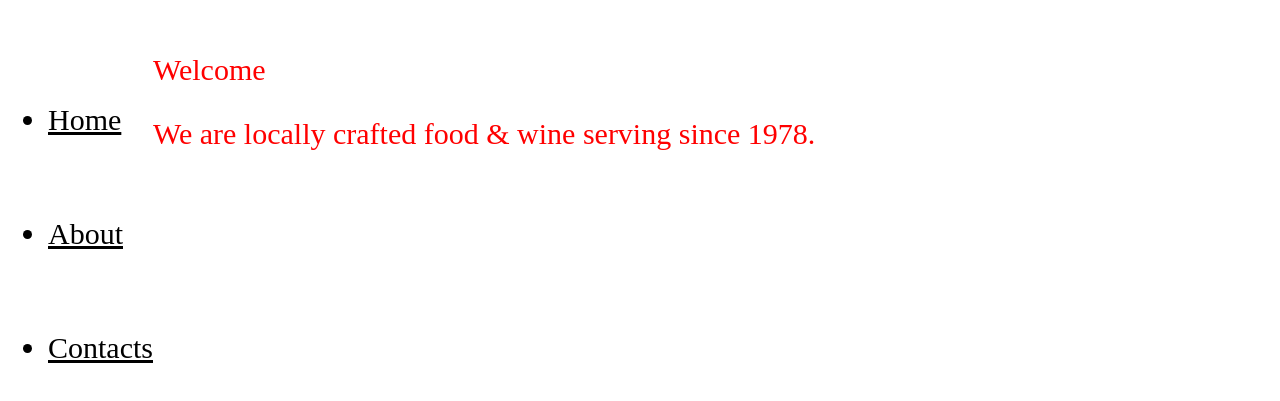
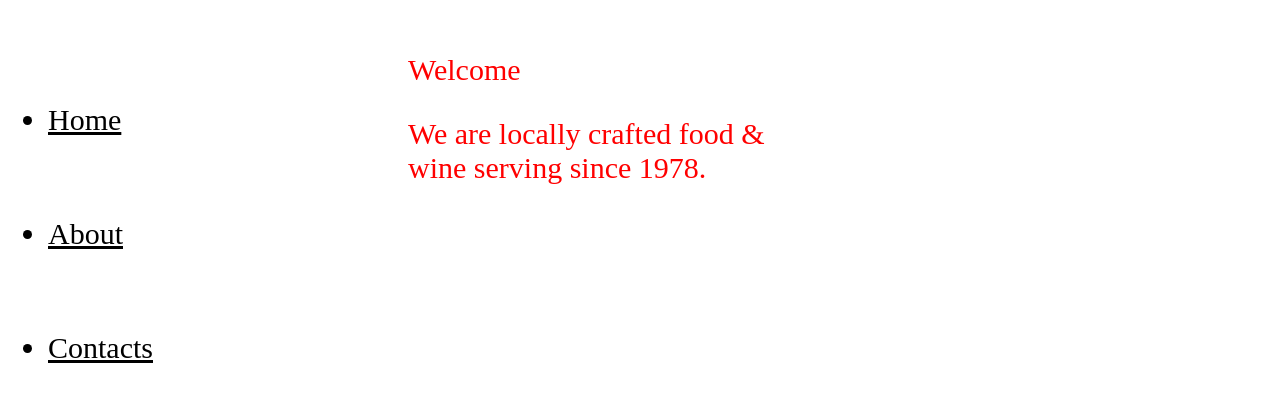
Before and after one commit to TigranBatoyan/Repo, a plain HTML site: page index.html in a window 1280 px wide. Shown: the part 131-532 px from the top of the page. Drawn offline with Linux system fonts and the light colour scheme.

Commit message:
Update index.css

```diff
--- a/index.css
+++ b/index.css
@@ -23,7 +23,8 @@ h1{
     text-align: center
 }
 .body{
-    float:left
+    float:left;
+    width:400px
 }
 p{
     font-size: 30px;
```
